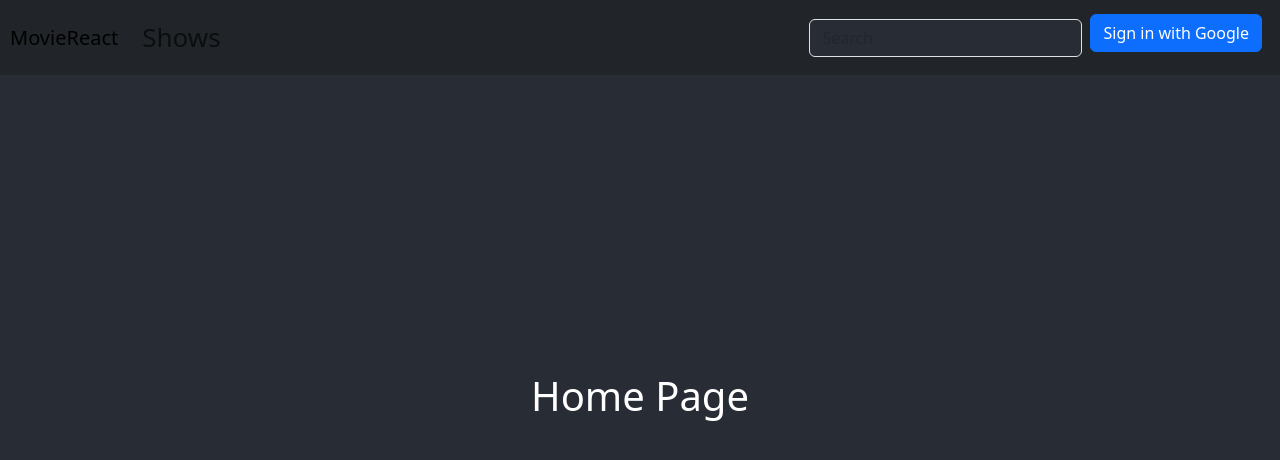
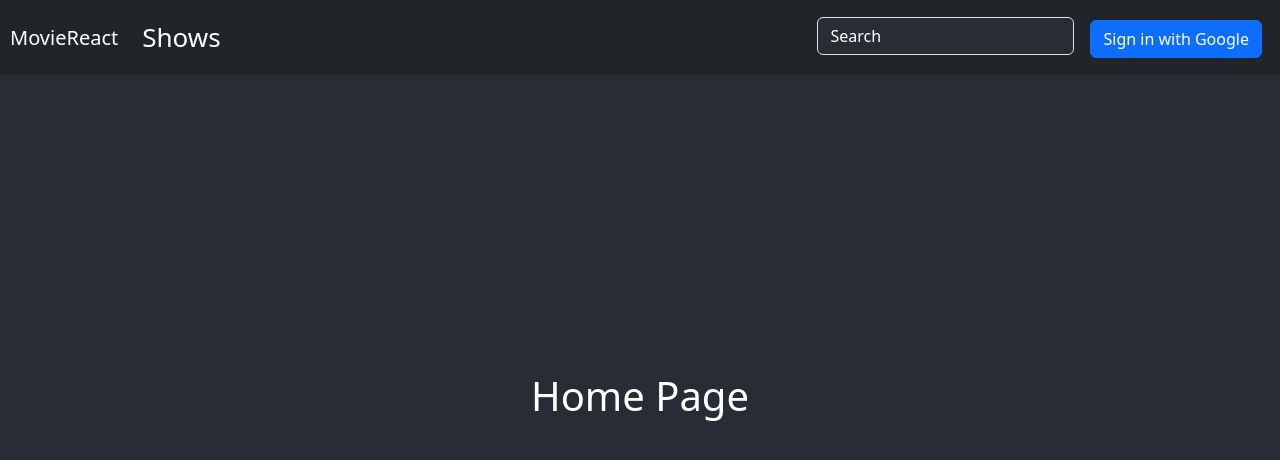
Before and after one commit to aalex03/moviereact, a React (Create React App) app: page / in a window 1280 px wide. Shown: the top 460 px of the page. Built offline with nearby package versions, Linux system fonts and the light colour scheme; no server answers; the database is empty.

Commit message:
navbarchange/reviewformchange

```diff
--- a/src/components/NavigationBar.js
+++ b/src/components/NavigationBar.js
@@ -6,27 +6,28 @@ import Logout from './Logout';
 
 function NavigationBar({ userProfile }) {
   return (
-    <Navbar bg="dark" expand="lg" fixed='top' style={{ padding: '10px', backgroundColor: '#1d2026' }}>
-      <Navbar.Brand href="#home">MovieReact</Navbar.Brand>
+    <Navbar bg="dark" expand="lg" fixed='top' style={{ padding: '10px', backgroundColor: '#1d2026', }}>
+      <Navbar.Brand style={{color:'white'}} href="#home">MovieReact</Navbar.Brand>
       <Navbar.Toggle aria-controls="basic-navbar-nav" />
       <Navbar.Collapse id="basic-navbar-nav">
         <Nav className='me-auto'>
-          <NavLink to={'/shows'} className='nav-link'>Shows</NavLink>
+          <NavLink style={{color:'white'}} to={'/shows'} className='nav-link'>Shows</NavLink>
           {userProfile && (
-            <NavLink to={'/showlist'} className='nav-link'>My List</NavLink>
+            <NavLink style={{color:'white'}} to={'/showlist'} className='nav-link'>My List</NavLink>
           )}
           {userProfile && userProfile.isAdmin && (
-            <NavLink to={'/admin'} className='nav-link'>Admin</NavLink>
+            <NavLink style={{color:'white'}} to={'/admin'} className='nav-link'>Admin</NavLink>
           )}
         </Nav>
         <Nav className='ms-auto'>
           <Form className='ms-2 me-2'>
             <FormControl
+
+              className="red-placeholder"
               inline
               type="text"
               placeholder="Search"
-              className="m-2"
-              style={{ backgroundColor: '#282c34', color: '#6a748b', '::placeholder': { color: '#6a748b' } }}
+              style={{ backgroundColor: '#282c34', color: 'white', }}
             />
           </Form>
           <div className='ms-2 me-2'>
--- a/src/components/ReviewForm.js
+++ b/src/components/ReviewForm.js
@@ -73,12 +73,15 @@ const ReviewForm = ({ showId }) => {
             />
           </Form.Group>
 
-          <Form.Group controlId="content">
+          <Form.Group  controlId="content">
             <Form.Label>Review Content</Form.Label>
             <Form.Control
+            className="red-placeholder"
+            style={{backgroundColor: '#1d2026', color:'white'}}
               as="textarea"
               rows={3}
               value={content}
+              placeholder="Enter your review"
               onChange={(e) => setContent(e.target.value)}
               required
             />
```
